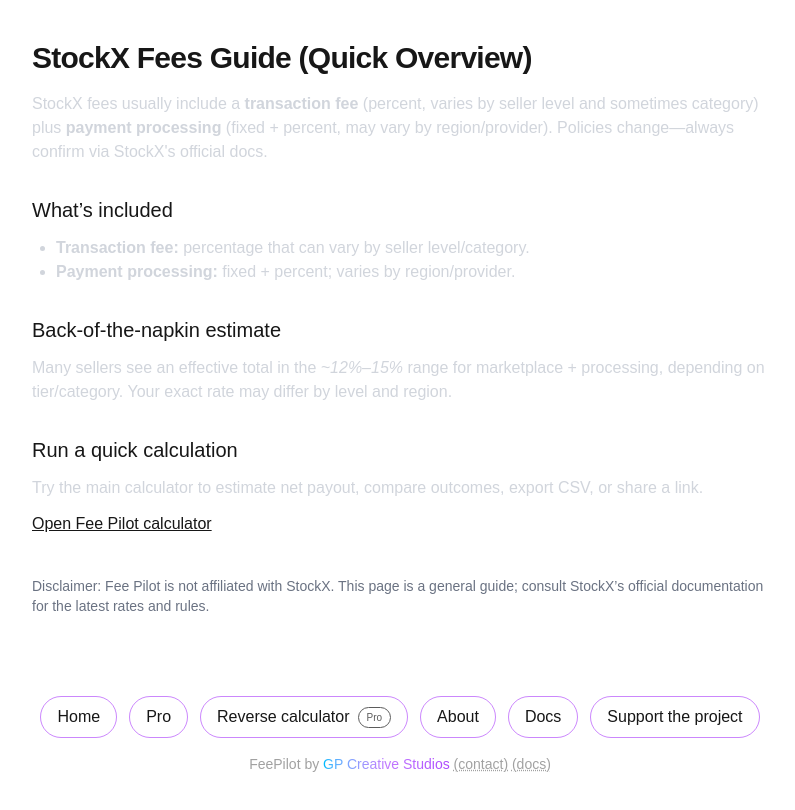
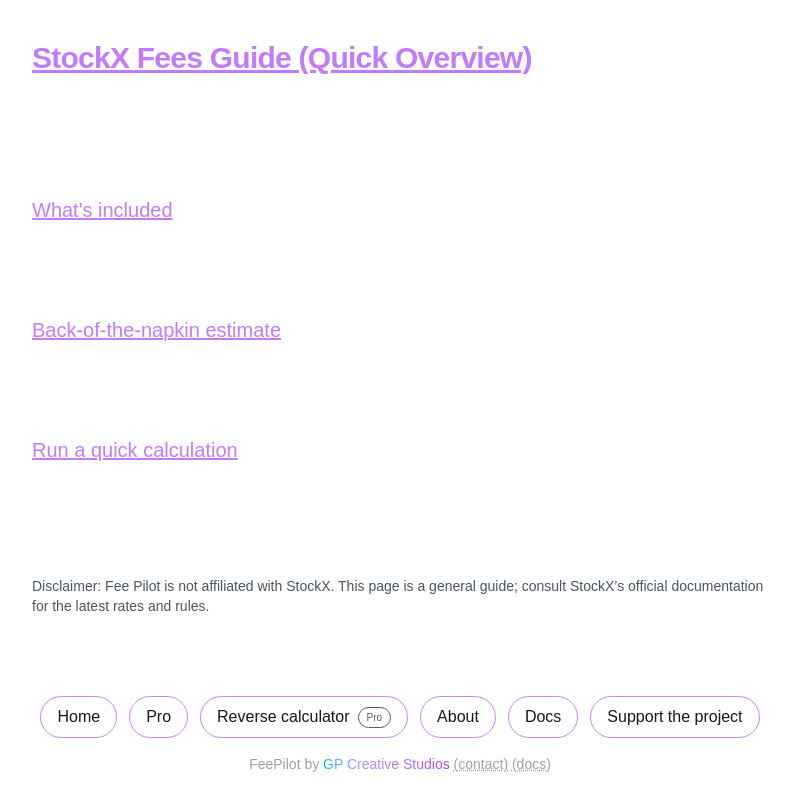
Before and after one commit to gpcreativestudios2018/FeePilot, a Next.js app: page /docs/stockx-fees in a window 1280 px wide. Shown: the top 810 px of the page, without its empty margins (240-1035 px from the left). Built offline with nearby package versions, Linux system fonts and the light colour scheme; no server answers.

Commit message:
ui(docs): align StockX fees guide styling with docs/about (#175)
Co-authored-by: Gordon <gpcreativestudios2018@users.noreply.github.com>

```diff
--- a/src/app/docs/stockx-fees/page.tsx
+++ b/src/app/docs/stockx-fees/page.tsx
@@ -66,41 +66,55 @@ export default function StockXFeesDoc() {
         dangerouslySetInnerHTML={{ __html: JSON.stringify(faqJsonLd) }}
       />
 
-      <h1 className="text-3xl font-semibold tracking-tight">StockX Fees Guide (Quick Overview)</h1>
+      {/* Page title (match Docs/About style) */}
+      <h1 className="text-3xl font-semibold tracking-tight text-purple-400 underline">
+        StockX Fees Guide (Quick Overview)
+      </h1>
 
-      <p className="mt-4 text-base text-gray-300" suppressHydrationWarning>
+      <p className="mt-4 text-base text-white" suppressHydrationWarning>
         StockX fees usually include a <strong>transaction fee</strong> (percent, varies by seller
         level and sometimes category) plus <strong>payment processing</strong> (fixed + percent, may
         vary by region/provider). Policies change—always confirm via StockX&apos;s official docs.
       </p>
 
-      <section className="mt-8 space-y-3">
-        <h2 className="text-xl font-medium">What’s included</h2>
-        <ul className="list-disc pl-6 text-gray-300">
-          <li><strong>Transaction fee:</strong> percentage that can vary by seller level/category.</li>
-          <li><strong>Payment processing:</strong> fixed + percent; varies by region/provider.</li>
+      <section className="mt-8 space-y-3 text-white">
+        <h2 className="text-xl font-medium text-purple-400 underline">What&apos;s included</h2>
+        <ul className="list-disc pl-6">
+          <li>
+            <strong>Transaction fee:</strong> percentage that can vary by seller level/category.
+          </li>
+          <li>
+            <strong>Payment processing:</strong> fixed + percent; varies by region/provider.
+          </li>
         </ul>
       </section>
 
-      <section className="mt-8 space-y-3">
-        <h2 className="text-xl font-medium">Back-of-the-napkin estimate</h2>
-        <p className="text-gray-300">
-          Many sellers see an effective total in the <em>~12%–15%</em> range for marketplace + processing,
-          depending on tier/category. Your exact rate may differ by level and region.
+      <section className="mt-8 space-y-3 text-white">
+        <h2 className="text-xl font-medium text-purple-400 underline">
+          Back-of-the-napkin estimate
+        </h2>
+        <p>
+          Many sellers see an effective total in the <em>~12%–15%</em> range for marketplace +
+          processing, depending on tier/category. Your exact rate may differ by level and region.
         </p>
       </section>
 
-      <section className="mt-8 space-y-3">
-        <h2 className="text-xl font-medium">Run a quick calculation</h2>
-        <p className="text-gray-300">
-          Try the main calculator to estimate net payout, compare outcomes, export CSV, or share a link.
+      <section className="mt-8 space-y-3 text-white">
+        <h2 className="text-xl font-medium text-purple-400 underline">
+          Run a quick calculation
+        </h2>
+        <p>
+          Try the main calculator to estimate net payout, compare outcomes, export CSV, or share a
+          link.
         </p>
         <p className="mt-2">
-          <Link href={'/' as Route} className="underline">Open Fee Pilot calculator</Link>
+          <Link href={'/' as Route} className="underline">
+            Open Fee Pilot calculator
+          </Link>
         </p>
       </section>
 
-      <section className="mt-10 text-sm text-gray-500">
+      <section className="mt-10 text-sm text-gray-600">
         <p>
           Disclaimer: Fee Pilot is not affiliated with StockX. This page is a general guide; consult
           StockX’s official documentation for the latest rates and rules.
```
